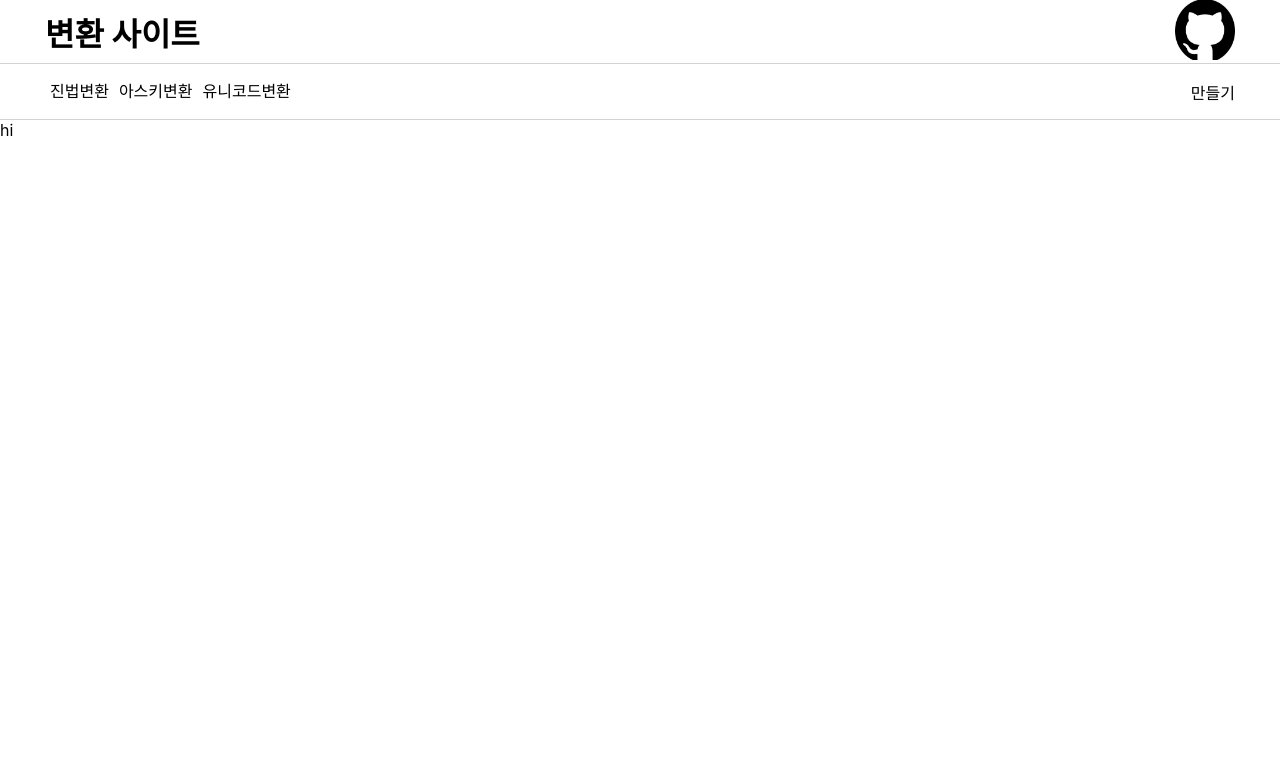
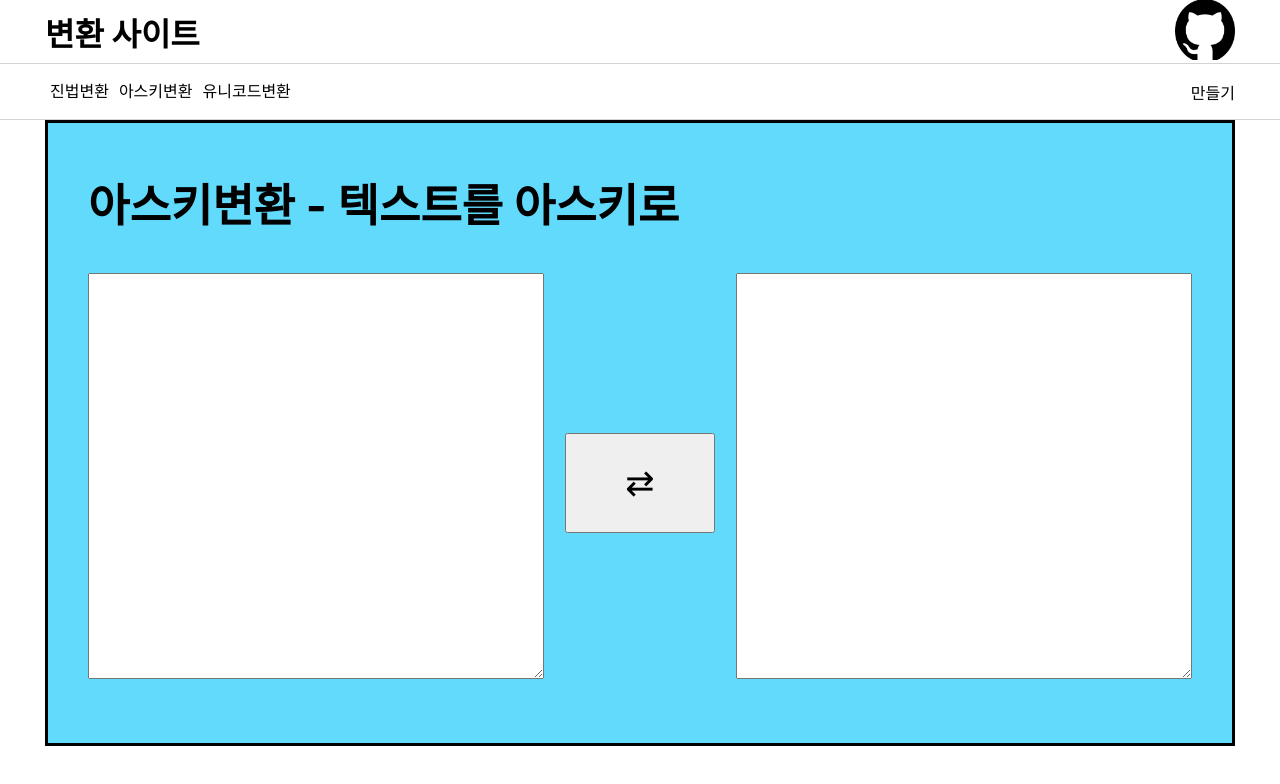
Before and after one commit to raxNone/project1, a React (Create React App) app: page /form2 in a window 1280 px wide. Shown: the top 784 px of the page. Built offline with nearby package versions, Linux system fonts and the light colour scheme.

Commit message:
아스키 변환 구현

```diff
--- a/src/App.js
+++ b/src/App.js
@@ -9,7 +9,7 @@ import Form1 from './Form1'
 import './Form1.css'
 
 import Form2 from './Form2'
-
+import './Form2.css'
 
 function App() {
 
--- /dev/null
+++ b/src/Form2.css
@@ -0,0 +1,18 @@
+.form2Text{
+    display: flex;
+    justify-content: space-around;
+}
+
+#text1, #text2{
+    font-size: 20px;
+    width:450px;
+    height: 400px;
+}
+
+.switchBut{
+    margin:0 auto;
+    width:150px;
+    font-size: 35px;
+    height: 100px;
+    margin-top: 160px;
+}
--- a/src/Form2.js
+++ b/src/Form2.js
@@ -1,3 +1,42 @@
+import {useState} from 'react';
 export default function Form2(){
-    return(<>hi</>)
+
+    const [txt1, setTxt1] = useState('');
+    const [txt2, setTxt2] = useState('');
+    const [method, setMethod] = useState(true);//true->t2a, false-> a2t
+    const [msg,setMsg] = useState('텍스트를 아스키로')
+    return(
+        <div className='container'>
+            <div className='body' >
+                <h2>아스키변환 - {msg}</h2>
+                <div className="form2Text">
+                    <textarea id="text1" value={txt1} onChange={e=>{
+                        let txt1 = e.target.value;
+                        let txt2 = '';
+                        setTxt1(txt1);
+                        if (method){ // t2a
+                            txt1.split('').forEach(txt => {
+                                txt2 += txt.charCodeAt()+' '
+                            });
+                        }
+                        else{ //a2t
+                            txt1.split(' ').forEach(txt=>{
+                                txt2+=String.fromCharCode(txt)
+                            });
+
+                        }
+                        setTxt2(txt2);
+                    }}/>
+                    <button className="switchBut" onClick={()=>{
+                        setMethod(!method);
+                        setTxt1(txt2);
+                        setTxt2(txt1);
+                        if(!method) setMsg('텍스트를 아스키로');
+                        else setMsg('아스키를 텍스트로');
+                    }}>⇄</button>
+                    <textarea readOnly id="text2" value={txt2}/>
+                </div>
+            </div>
+        </div>
+    )
 }
```
